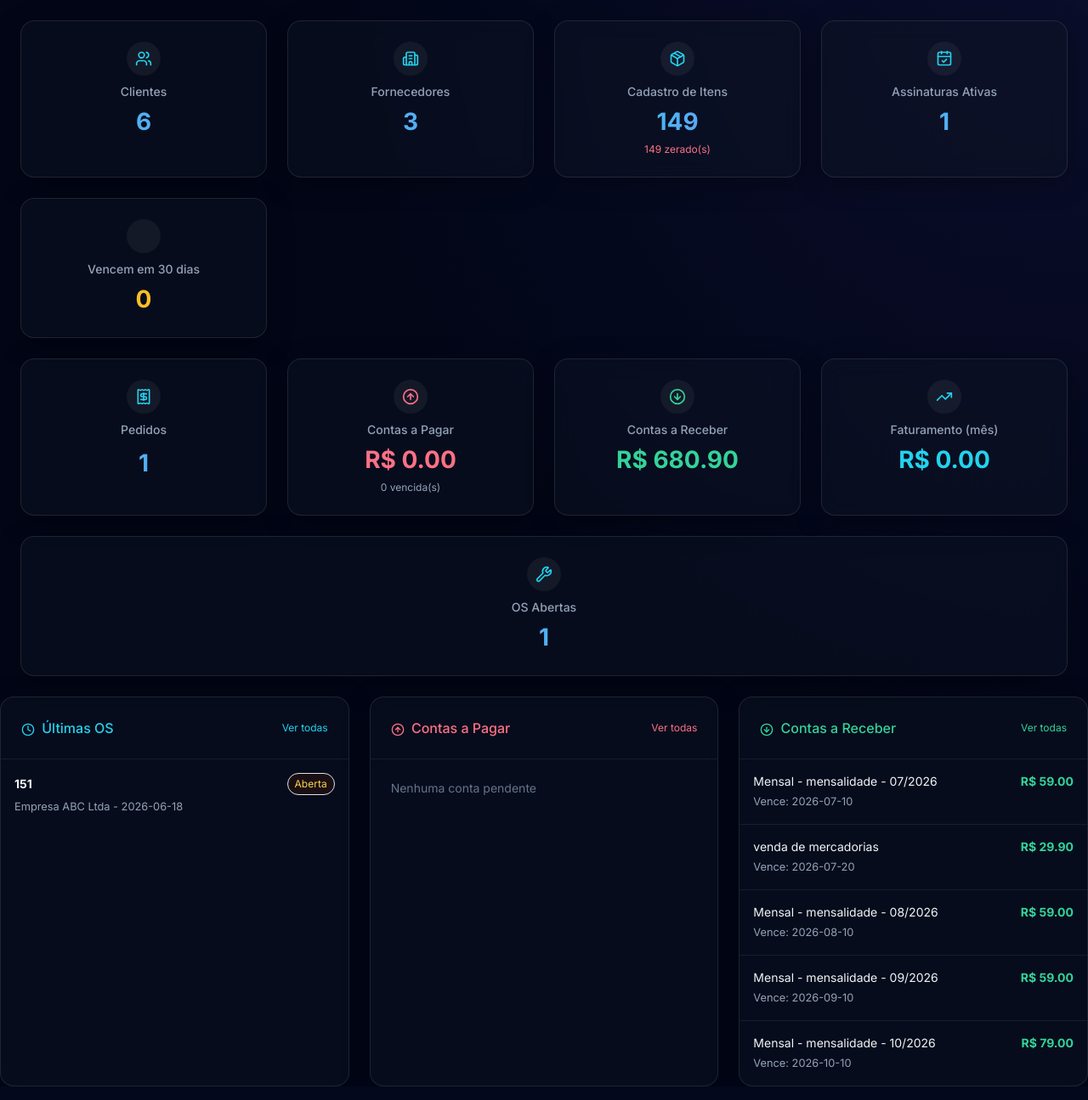
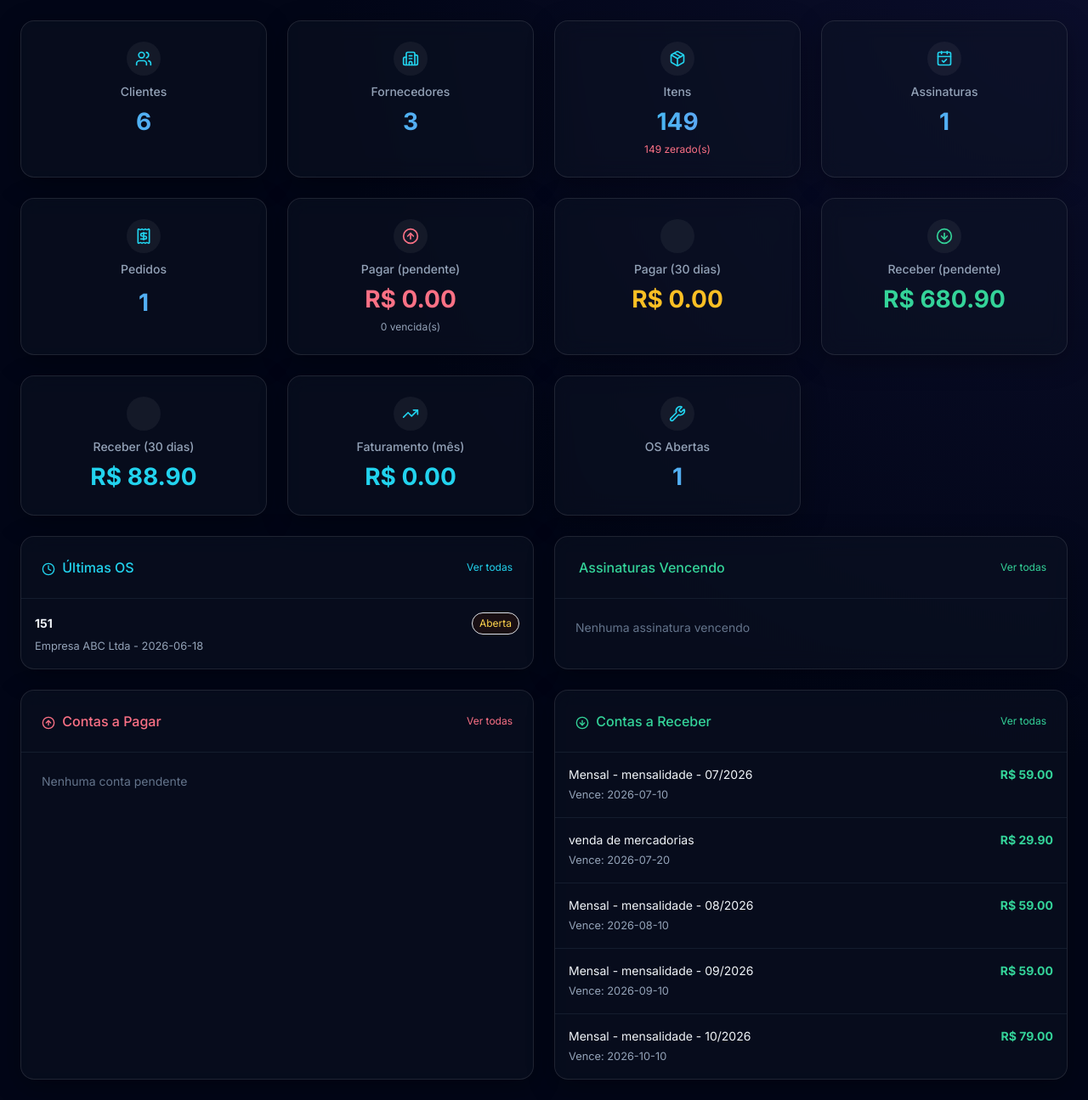
Before and after one commit to machado3-lang/controle-comercial, a FastAPI app: page / in a window 1280 px wide. Shown: the part 73-1368 px from the top of the page at 85% size. Run offline with FastAPI, Linux system fonts and the light colour scheme; a user stored in the database is signed in; some libraries are stand-ins or nearby versions.

Commit message:
Dashboard reorganization with better layout

```diff
--- a/main.py
+++ b/main.py
@@ -10,6 +10,7 @@ from starlette.middleware.sessions import SessionMiddleware
 from starlette.middleware.base import BaseHTTPMiddleware
 from starlette.middleware.trustedhost import TrustedHostMiddleware
 from sqlalchemy.orm import Session
+from sqlalchemy.orm import joinedload
 from sqlalchemy import func
 from datetime import date as date_func, datetime, timedelta
 
@@ -244,10 +245,23 @@ def dashboard(request: Request, db: Session = Depends(get_db)):
         ContaReceber.data_recebimento >= inicio_mes
     ).scalar() or 0
 
+    # Contas vencendo em 30 dias
+    contas_pagar_vencendo = db.query(func.sum(ContaPagar.valor)).filter(
+        ContaPagar.status == StatusConta.PENDENTE,
+        ContaPagar.data_vencimento >= hoje,
+        ContaPagar.data_vencimento <= hoje + timedelta(days=30)
+    ).scalar() or 0
+
+    contas_receber_vencendo = db.query(func.sum(ContaReceber.valor)).filter(
+        ContaReceber.status == StatusConta.PENDENTE,
+        ContaReceber.data_vencimento >= hoje,
+        ContaReceber.data_vencimento <= hoje + timedelta(days=30)
+    ).scalar() or 0
+
     assinaturas_vencendo = db.query(func.count(Assinatura.id)).filter(
         Assinatura.situacao == 1,
         Assinatura.data_fim >= hoje,
-        Assinatura.data_fim <= date_func.today() + timedelta(days=30)
+        Assinatura.data_fim <= hoje + timedelta(days=30)
     ).scalar() or 0
 
     ordens_abertas = db.query(func.count(OrdemServico.id)).filter(
@@ -257,6 +271,11 @@ def dashboard(request: Request, db: Session = Depends(get_db)):
     clientes_rapidos = db.query(Cliente).order_by(Cliente.nome).all()
     produtos_rapidos = db.query(Produto).order_by(Produto.nome).all()
     ultima_os = db.query(OrdemServico).order_by(OrdemServico.created_at.desc()).limit(5).all()
+    assinaturas_proximas = db.query(Assinatura).options(joinedload(Assinatura.cliente)).filter(
+        Assinatura.situacao == 1,
+        Assinatura.data_fim >= hoje,
+        Assinatura.data_fim <= hoje + timedelta(days=30)
+    ).order_by(Assinatura.data_fim).limit(5).all()
 
     bling_pending = db.query(func.count(Cliente.id)).filter(Cliente.bling_pending_sync == True).scalar() or 0
     bling_pending += db.query(func.count(Fornecedor.id)).filter(Fornecedor.bling_pending_sync == True).scalar() or 0
@@ -290,12 +309,15 @@ def dashboard(request: Request, db: Session = Depends(get_db)):
         "total_pedidos": total_pedidos,
         "contas_pagar_pendentes": contas_pagar_pendentes,
         "contas_receber_pendentes": contas_receber_pendentes,
-        "contas_vencidas": contas_vencidas,
-"assinaturas_ativas": assinaturas_ativas,
-         "assinaturas_vencendo": assinaturas_vencendo,
-         "faturamento_mes": faturamento_mes,
-         "ordens_abertas": ordens_abertas,
+"contas_vencidas": contas_vencidas,
+        "assinaturas_ativas": assinaturas_ativas,
+        "assinaturas_vencendo": assinaturas_vencendo,
+        "faturamento_mes": faturamento_mes,
+        "contas_pagar_vencendo": contas_pagar_vencendo,
+        "contas_receber_vencendo": contas_receber_vencendo,
+        "ordens_abertas": ordens_abertas,
         "ultimas_ordens": ultima_os,
+        "assinaturas_proximas": assinaturas_proximas,
         "contas_pagar_proximas": contas_pagar_proximas,
         "contas_receber_proximas": contas_receber_proximas,
         "bling_pending": bling_pending,
--- a/templates/index.html
+++ b/templates/index.html
@@ -14,7 +14,7 @@
     </a>
     <a href="/produtos" class="glass-card stat-card p-4 text-center block hover:bg-slate-800/40 transition">
         <div class="stat-icon mx-auto"><i data-lucide="package" class="w-5 h-5 text-cyan-400"></i></div>
-        <div class="stat-label mb-1">Cadastro de Itens</div>
+        <div class="stat-label mb-1">Itens</div>
         <div class="stat-value text-transparent bg-clip-text bg-gradient-to-r from-cyan-400 to-indigo-400">{{ total_produtos }}</div>
         {% if produtos_estoque_baixo > 0 or produtos_estoque_zerado > 0 %}
         <div class="mt-1 text-xs space-y-0.5">
@@ -25,13 +25,8 @@
     </a>
     <a href="/assinaturas" class="glass-card stat-card p-4 text-center block hover:bg-slate-800/40 transition">
         <div class="stat-icon mx-auto"><i data-lucide="calendar-check" class="w-5 h-5 text-cyan-400"></i></div>
-        <div class="stat-label mb-1">Assinaturas Ativas</div>
+        <div class="stat-label mb-1">Assinaturas</div>
         <div class="stat-value text-transparent bg-clip-text bg-gradient-to-r from-cyan-400 to-indigo-400">{{ assinaturas_ativas }}</div>
-    </a>
-    <a href="/assinaturas" class="glass-card stat-card p-4 text-center block hover:bg-slate-800/40 transition">
-        <div class="stat-icon mx-auto"><i data-lucide="calendar-alert" class="w-5 h-5 text-amber-400"></i></div>
-        <div class="stat-label mb-1">Vencem em 30 dias</div>
-        <div class="stat-value text-amber-400">{{ assinaturas_vencendo }}</div>
     </a>
 </div>
 
@@ -41,31 +36,40 @@
         <div class="stat-label mb-2">Pedidos</div>
         <div class="stat-value text-transparent bg-clip-text bg-gradient-to-r from-cyan-400 to-indigo-400 mb-3">{{ total_pedidos }}</div>
     </a>
-    <div class="glass-card p-4 text-center">
+    <a href="/contas/pagar" class="glass-card p-4 text-center block hover:bg-slate-800/40 transition">
         <div class="stat-icon mx-auto"><i data-lucide="arrow-up-circle" class="w-5 h-5 text-rose-400"></i></div>
-        <div class="stat-label mb-1">Contas a Pagar</div>
+        <div class="stat-label mb-1">Pagar (pendente)</div>
         <div class="stat-value text-rose-400 mb-1">R$ {{ "%.2f"|format(contas_pagar_pendentes) }}</div>
         <div class="text-slate-400 text-xs">{{ contas_vencidas }} vencida(s)</div>
-    </div>
-<div class="glass-card p-4 text-center">
+    </a>
+    <a href="/contas/pagar" class="glass-card p-4 text-center block hover:bg-slate-800/40 transition">
+        <div class="stat-icon mx-auto"><i data-lucide="calendar-alert" class="w-5 h-5 text-amber-400"></i></div>
+        <div class="stat-label mb-1">Pagar (30 dias)</div>
+        <div class="stat-value text-amber-400">R$ {{ "%.2f"|format(contas_pagar_vencendo) }}</div>
+    </a>
+    <a href="/contas/receber" class="glass-card p-4 text-center block hover:bg-slate-800/40 transition">
         <div class="stat-icon mx-auto"><i data-lucide="arrow-down-circle" class="w-5 h-5 text-emerald-400"></i></div>
-        <div class="stat-label mb-1">Contas a Receber</div>
-        <div class="stat-value text-emerald-400">R$ {{ "%.2f"|format(contas_receber_pendentes) }}</div>
-    </div>
+        <div class="stat-label mb-1">Receber (pendente)</div>
+        <div class="stat-value text-emerald-400 mb-1">R$ {{ "%.2f"|format(contas_receber_pendentes) }}</div>
+    </a>
+    <a href="/contas/receber" class="glass-card p-4 text-center block hover:bg-slate-800/40 transition">
+        <div class="stat-icon mx-auto"><i data-lucide="calendar-alert" class="w-5 h-5 text-cyan-400"></i></div>
+        <div class="stat-label mb-1">Receber (30 dias)</div>
+        <div class="stat-value text-cyan-400">R$ {{ "%.2f"|format(contas_receber_vencendo) }}</div>
+    </a>
     <div class="glass-card p-4 text-center">
         <div class="stat-icon mx-auto"><i data-lucide="trending-up" class="w-5 h-5 text-cyan-400"></i></div>
         <div class="stat-label mb-1">Faturamento (mês)</div>
         <div class="stat-value text-cyan-400">R$ {{ "%.2f"|format(faturamento_mes) }}</div>
     </div>
-</div>
-    <div class="glass-card p-4 text-center">
+    <a href="/ordens-servico" class="glass-card p-4 text-center block hover:bg-slate-800/40 transition">
         <div class="stat-icon mx-auto"><i data-lucide="wrench" class="w-5 h-5 text-cyan-400"></i></div>
         <div class="stat-label mb-1">OS Abertas</div>
         <div class="stat-value text-transparent bg-clip-text bg-gradient-to-r from-cyan-400 to-indigo-400">{{ ordens_abertas }}</div>
-    </div>
+    </a>
 </div>
 
-<div class="grid grid-cols-1 md:grid-cols-3 gap-4">
+<div class="grid grid-cols-1 lg:grid-cols-2 gap-4 mb-6">
     <div class="glass-card">
         <div class="p-4 border-b border-slate-800/60 flex justify-between items-center">
             <span class="text-cyan-400 font-medium"><i data-lucide="clock" class="w-4 h-4 inline me-1"></i> Últimas OS</span>
@@ -94,6 +98,28 @@
         </div>
     </div>
 
+    <div class="glass-card">
+        <div class="p-4 border-b border-slate-800/60 flex justify-between items-center">
+            <span class="text-emerald-400 font-medium"><i data-lucide="calendar-alert" class="w-4 h-4 inline me-1"></i> Assinaturas Vencendo</span>
+            <a href="/assinaturas" class="text-emerald-400 text-xs hover:text-emerald-300">Ver todas</a>
+        </div>
+        <div class="divide-y divide-slate-800/60">
+            {% for a in assinaturas_proximas %}
+            <div class="p-3 hover:bg-slate-800/40 transition">
+                <div class="flex justify-between">
+                    <span class="text-slate-100 text-sm">{{ a.cliente.nome }}</span>
+                    <strong class="text-emerald-400 text-sm">R$ {{ "%.2f"|format(a.valor) }}</strong>
+                </div>
+                <small class="text-slate-400">Vence: {{ a.data_fim }}</small>
+            </div>
+            {% else %}
+            <div class="p-4 text-slate-500 text-sm">Nenhuma assinatura vencendo</div>
+            {% endfor %}
+        </div>
+    </div>
+</div>
+
+<div class="grid grid-cols-1 md:grid-cols-2 gap-4">
     <div class="glass-card">
         <div class="p-4 border-b border-slate-800/60 flex justify-between items-center">
             <span class="text-rose-400 font-medium"><i data-lucide="arrow-up-circle" class="w-4 h-4 inline me-1"></i> Contas a Pagar</span>
```
